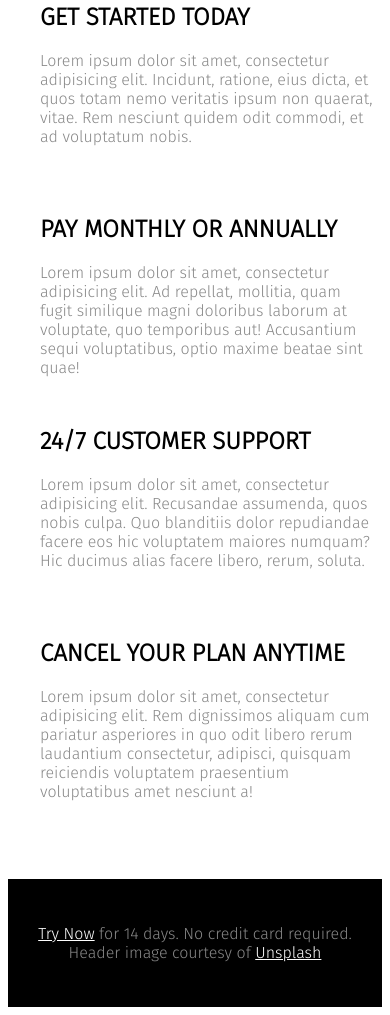
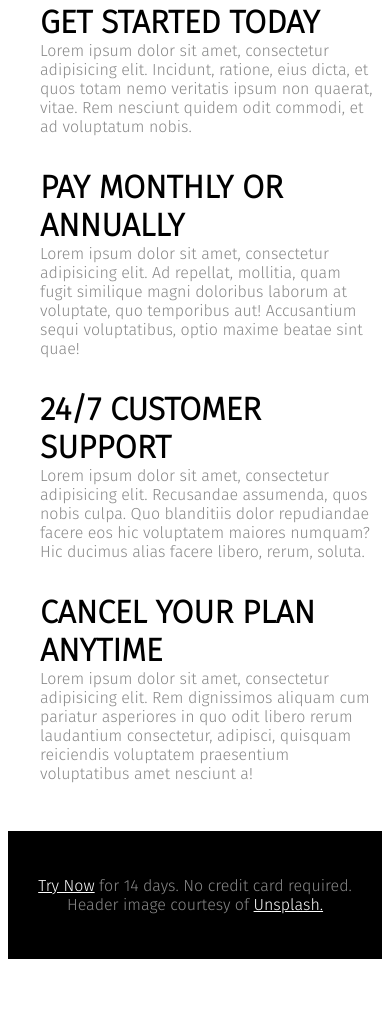
Before and after one commit to ramseykjenna/responsive-site, a plain HTML site: page index.html in a window 390 px wide. Shown: the part 2397-3412 px from the top of the page. After the commit the page ends 3364 px from the top, so only its background shows below. Drawn offline with Linux system fonts and the light colour scheme.

Commit message:
modifications to breakpoint one

```diff
--- a/index.html
+++ b/index.html
@@ -168,7 +168,7 @@
                 <a href="#">Try Now</a> for 14 days. No credit card required.
             </p>
             <br><p>Header image courtesy of</p>
-            <a href="#">Unsplash</a>
+            <a href="#">Unsplash.</a>
         </div>
     </section>
 </body>
--- a/scss/style.scss
+++ b/scss/style.scss
@@ -153,15 +153,16 @@ nav {
         height: auto;
         .item {
             width: 90%;
-            height: 12em;
-            margin-left: 2em;
-            margin-right: 2em;
+            height: auto;
+            margin: 2em;
             h1 {
-                font-size: 1.5em;
+                font-size: 2em;
+                margin: 0;
             }
             p {
                 color: $dkgrey;
                 font-size: 1em;
+                margin: 0;
             }
         }
     }
@@ -197,3 +198,18 @@ nav {
 body {
     font-family: 'Fira Sans', sans-serif;
 }
+
+/* ---------- Media Queries ---------- */
+
+// Breakpoint 2
+@media only screen and (min-width: 479px) {
+
+}
+// Breakpoint 3
+@media only screen and (min-width: 767px) {
+
+}
+// Breakpoint 4
+@media only screen and (min-width: 978px) {
+
+}
```
Also changed, not shown: css/style.css, 1 other file.
